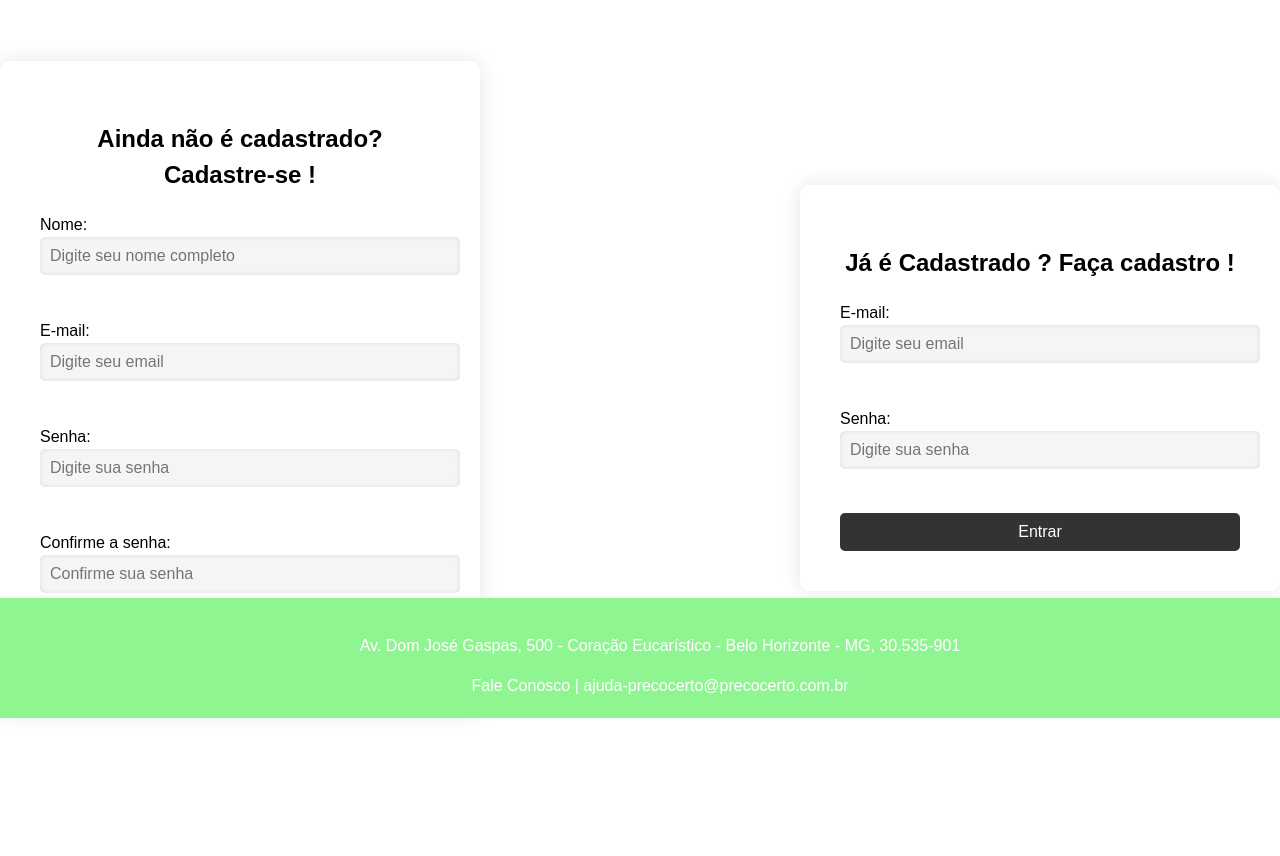
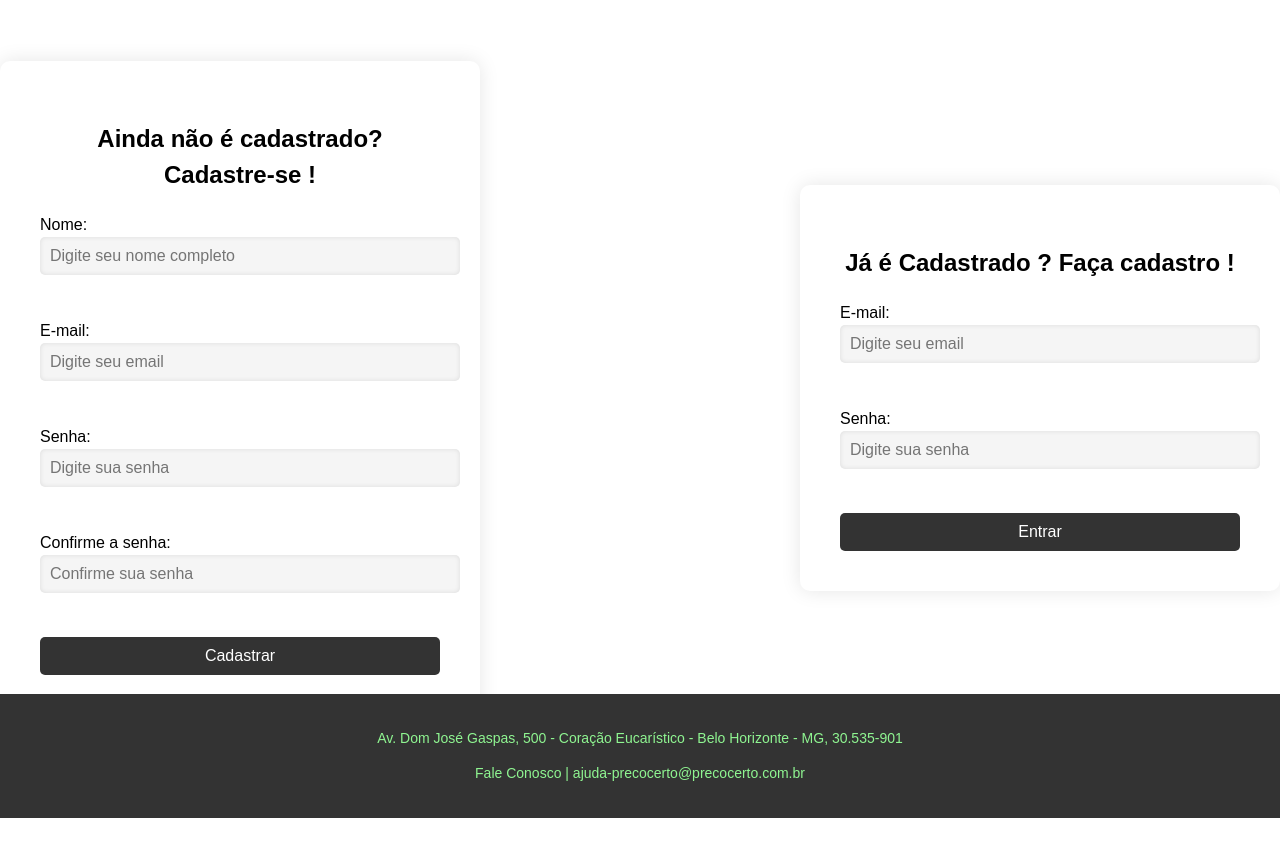
Before and after one commit to ICEI-PUC-Minas-PMV-ADS/pmv-ads-2023-1-e1-proj-web-t15-e1-proj-web-t15-time-1-projprecocerto, a plain HTML site: page src/cadastro.html in a window 1280 px wide. Shown: the part 82-938 px from the top of the page. Drawn offline with Linux system fonts and the light colour scheme.

Commit message:
Cadastro- Att 2

```diff
--- a/src/cadastro.html
+++ b/src/cadastro.html
@@ -65,6 +65,7 @@
 			width: 100%;
 			height: 100vh;
 		}
+
 		.form input {
 			display: block;
 			width: 100%;
@@ -123,15 +124,26 @@
 		}
 
 		footer {
-			background-color: #8ff591;
-			color: #fff;
+			background-color: #333;
+			color: #8ff591;
 			text-align: center;
+			font-size: 14px;
 			padding: 20px;
-			position: fixed;
 			bottom: 0;
 			left: 0;
-			width: 100%;
-			height: 80px;
+			right: 0;
+		}
+
+		footer.sticky {
+			position: sticky;
+			bottom: -100px;
+		}
+
+		body::after {
+			content: "";
+			display: block;
+			height: 100px;
+			/* altura do footer */
 		}
 	</style>
 </head>
@@ -153,7 +165,8 @@
 					<label for="senha">Senha:</label>
 					<input type="password" id="senha" name="senha" placeholder="Digite sua senha"><br>
 					<label for="senha-confirmacao">Confirme a senha:</label>
-                <input type="password" id="senha-confirmacao" name="senha-confirmacao" placeholder="Confirme sua senha"><br>
+					<input type="password" id="senha-confirmacao" name="senha-confirmacao"
+						placeholder="Confirme sua senha"><br>
 					<button class="btn-cadastrar">Cadastrar</button>
 				</form>
 			</div>
@@ -169,9 +182,10 @@
 					</form>
 			</div>
 	</main>
-<footer>
+	<footer class="sticky">
 		<p>Av. Dom José Gaspas, 500 - Coração Eucarístico - Belo Horizonte - MG, 30.535-901</p>
 		<p>Fale Conosco | ajuda-precocerto@precocerto.com.br</p>
 	</footer>
 </body>
+
 </html>
```
Lines whose indentation alone changed are shown as unchanged.
